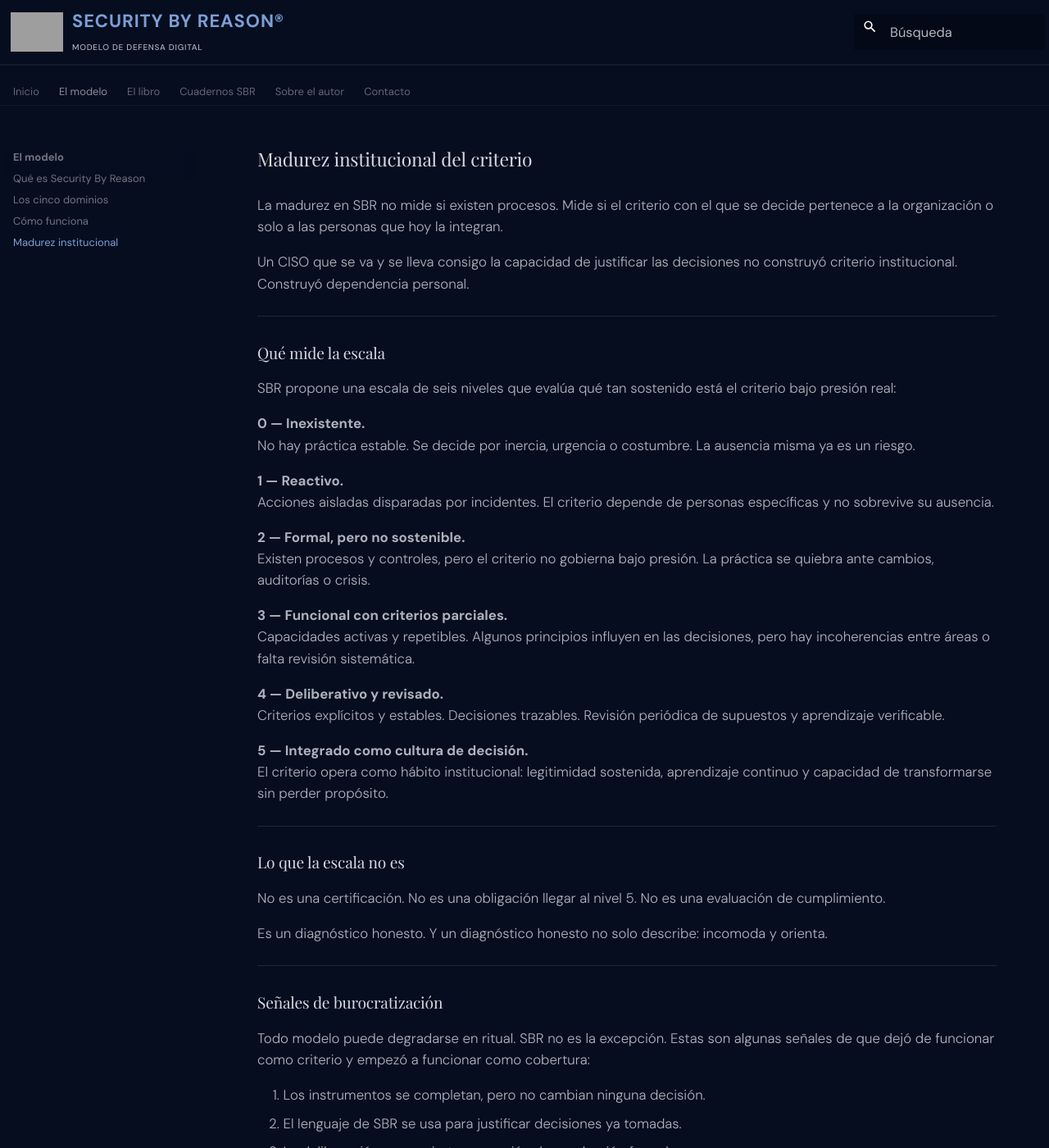
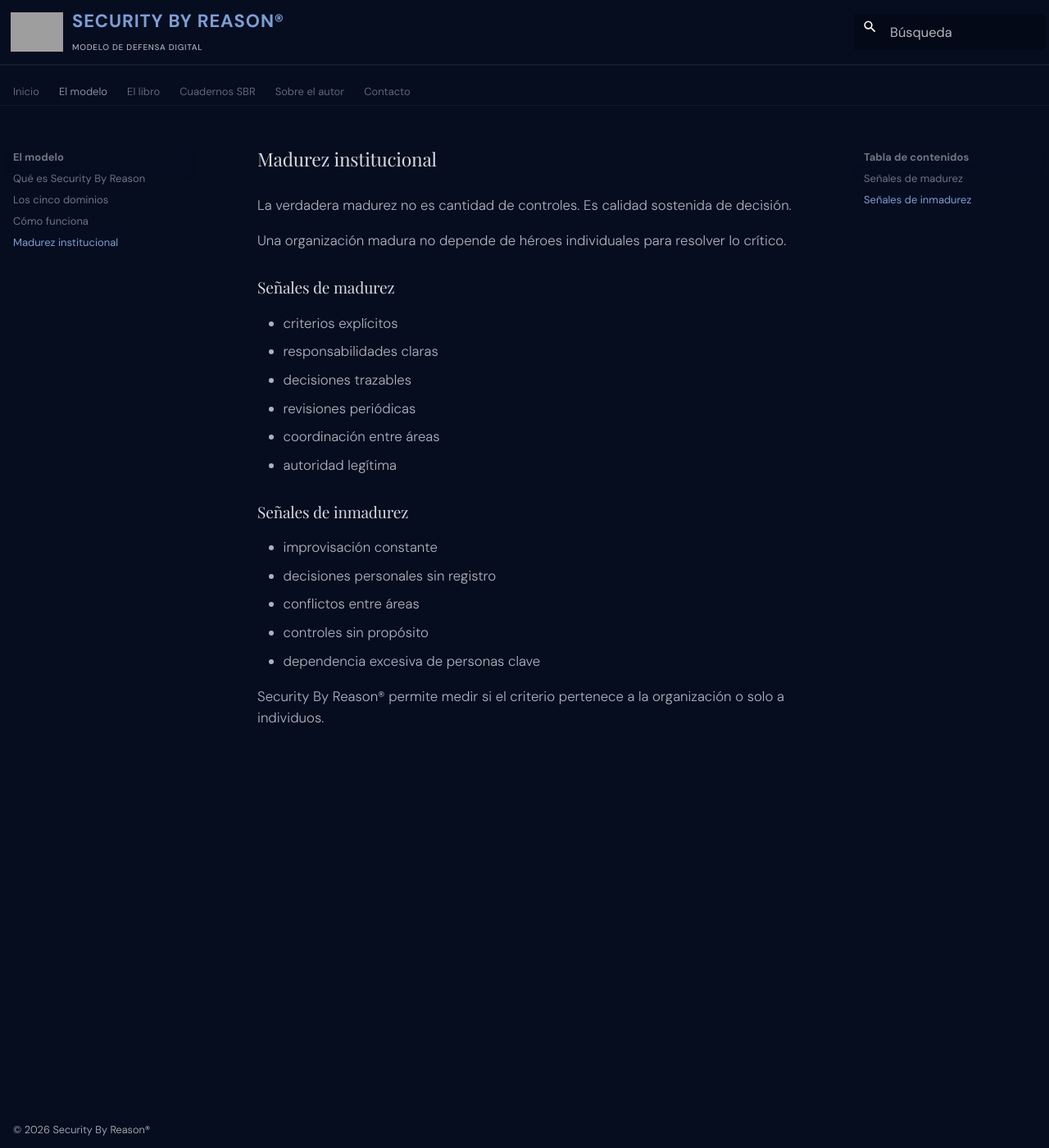
Before and after one commit to danielsasia/sbr-site, an MkDocs documentation site: the page built from docs/modelo/madurez.md, in a window 1280 px wide and 1400 px high. Shown: the whole window at 82% size. Built offline with MkDocs 1.6.1 and Material for MkDocs 9.7.7, drawn with Linux system fonts in a browser that asks for light colours; some web fonts are replaced; some of the changed text lies outside the part shown; grey boxes are pictures that could not be loaded.

Commit message:
Update madurez.md

```diff
--- a/docs/modelo/madurez.md
+++ b/docs/modelo/madurez.md
@@ -1,65 +1,26 @@
----
-hide:
-  - toc
----
+<!-- docs/modelo/madurez.md -->
 
-# Madurez institucional del criterio
+# Madurez institucional
 
-La madurez en SBR no mide si existen procesos. Mide si el criterio con el que se decide pertenece a la organización o solo a las personas que hoy la integran.
+La verdadera madurez no es cantidad de controles. Es calidad sostenida de decisión.
 
-Un CISO que se va y se lleva consigo la capacidad de justificar las decisiones no construyó criterio institucional. Construyó dependencia personal.
+Una organización madura no depende de héroes individuales para resolver lo crítico.
 
----
+## Señales de madurez
 
-## Qué mide la escala
+- criterios explícitos
+- responsabilidades claras
+- decisiones trazables
+- revisiones periódicas
+- coordinación entre áreas
+- autoridad legítima
 
-SBR propone una escala de seis niveles que evalúa qué tan sostenido está el criterio bajo presión real:
+## Señales de inmadurez
 
-**0 — Inexistente.**
-No hay práctica estable. Se decide por inercia, urgencia o costumbre. La ausencia misma ya es un riesgo.
+- improvisación constante
+- decisiones personales sin registro
+- conflictos entre áreas
+- controles sin propósito
+- dependencia excesiva de personas clave
 
-**1 — Reactivo.**
-Acciones aisladas disparadas por incidentes. El criterio depende de personas específicas y no sobrevive su ausencia.
-
-**2 — Formal, pero no sostenible.**
-Existen procesos y controles, pero el criterio no gobierna bajo presión. La práctica se quiebra ante cambios, auditorías o crisis.
-
-**3 — Funcional con criterios parciales.**
-Capacidades activas y repetibles. Algunos principios influyen en las decisiones, pero hay incoherencias entre áreas o falta revisión sistemática.
-
-**4 — Deliberativo y revisado.**
-Criterios explícitos y estables. Decisiones trazables. Revisión periódica de supuestos y aprendizaje verificable.
-
-**5 — Integrado como cultura de decisión.**
-El criterio opera como hábito institucional: legitimidad sostenida, aprendizaje continuo y capacidad de transformarse sin perder propósito.
-
----
-
-## Lo que la escala no es
-
-No es una certificación. No es una obligación llegar al nivel 5. No es una evaluación de cumplimiento.
-
-Es un diagnóstico honesto. Y un diagnóstico honesto no solo describe: incomoda y orienta.
-
----
-
-## Señales de burocratización
-
-Todo modelo puede degradarse en ritual. SBR no es la excepción. Estas son algunas señales de que dejó de funcionar como criterio y empezó a funcionar como cobertura:
-
-1. Los instrumentos se completan, pero no cambian ninguna decisión.
-2. El lenguaje de SBR se usa para justificar decisiones ya tomadas.
-3. La deliberación se convierte en reunión de aprobación formal.
-4. Nadie puede reconstruir el razonamiento sin localizar a quien decidió.
-5. Las excepciones se acumulan sin seguir el mismo proceso que el estándar.
-6. El modelo se aplica a decisiones rutinarias y se omite en las críticas.
-7. Completar los artefactos se vuelve el objetivo en lugar del criterio que deberían registrar.
-
----
-
-## Para profundizar
-
-La rúbrica completa, los cuatro ejes de evaluación y los anti-patrones de adopción están desarrollados en el libro.
-
-[El libro →](../libro.md){ .md-button .md-button--primary }
-[Qué es SBR →](intro.md){ .md-button }
+Security By Reason® permite medir si el criterio pertenece a la organización o solo a individuos.
```
